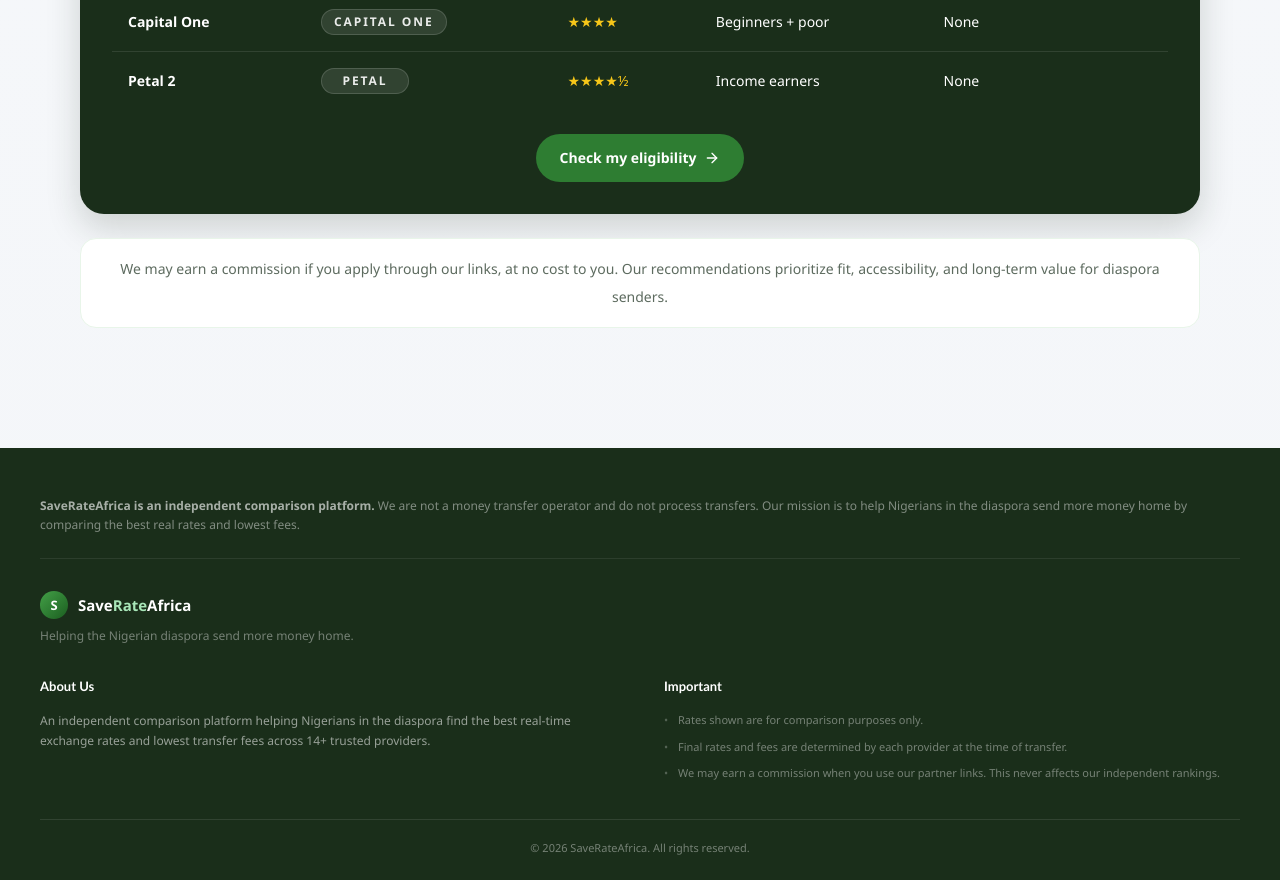
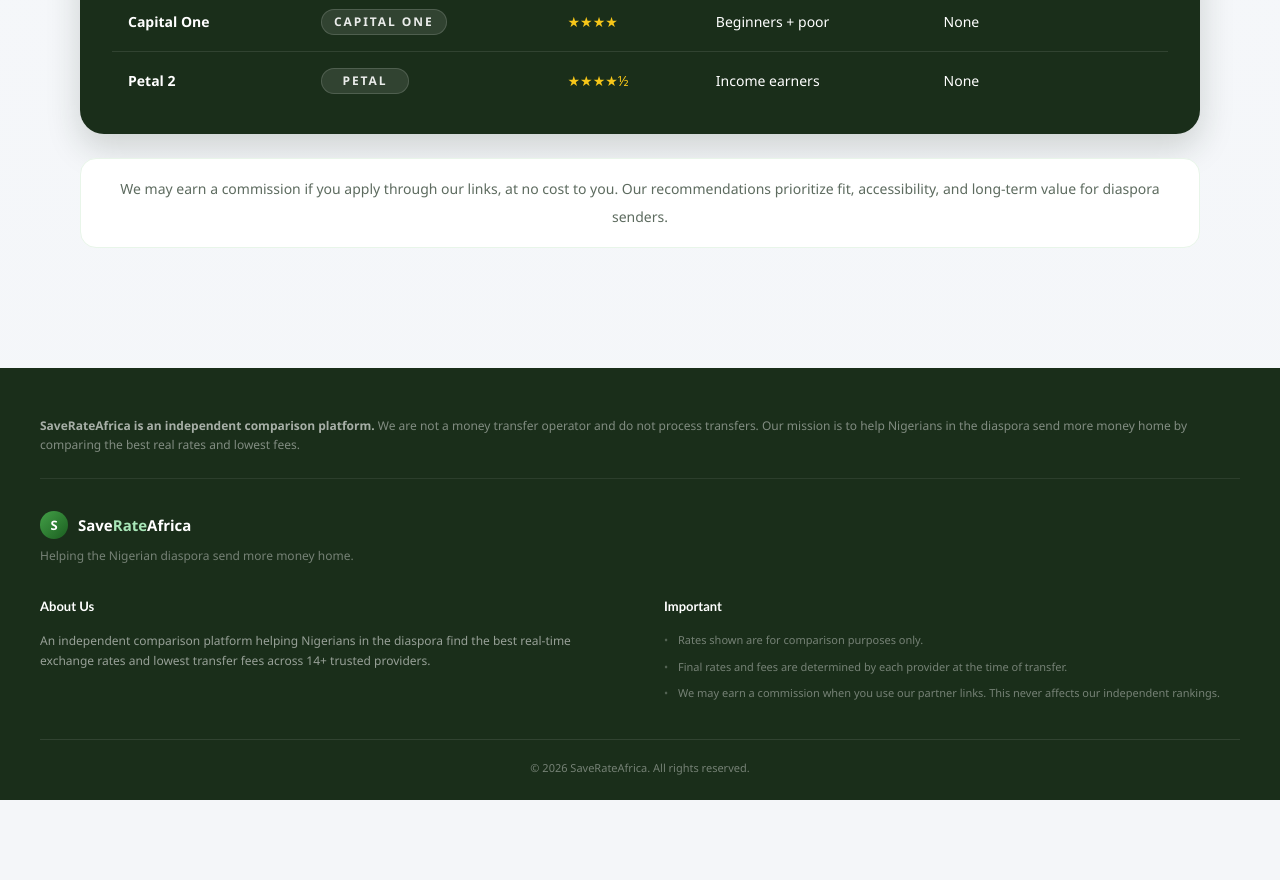
Before and after one commit to Chinenyeonukogu/SaveRateAfrica, a Next.js app: page /credit-cards in a window 1280 px wide. Shown: the part 2700-3580 px from the top of the page. After the commit the page ends 3500 px from the top, so only its background shows below. Built offline with nearby package versions, Linux system fonts and the light colour scheme.

Commit message:
Remove credit approval CTA

```diff
--- a/app/credit-cards/page.tsx
+++ b/app/credit-cards/page.tsx
@@ -433,17 +433,6 @@
               </table>
             </div>
 
-            <div className="px-5 pb-8 text-center min-[600px]:px-8">
-              <a
-                className="inline-flex min-h-12 items-center justify-center gap-2 rounded-full bg-[#2e7d32] px-6 py-3 text-sm font-bold text-white transition hover:bg-[#256a2a]"
-                href={topPick.url}
-                rel="noopener noreferrer"
-                target="_blank"
-              >
-                Check my eligibility
-                <ArrowRight className="h-4 w-4" />
-              </a>
-            </div>
           </div>
 
           <div className="mt-6 rounded-[16px] border border-[#e8f5e9] bg-white px-5 py-4 text-center text-sm leading-7 text-[#5d6b5f] min-[600px]:px-6">
```
